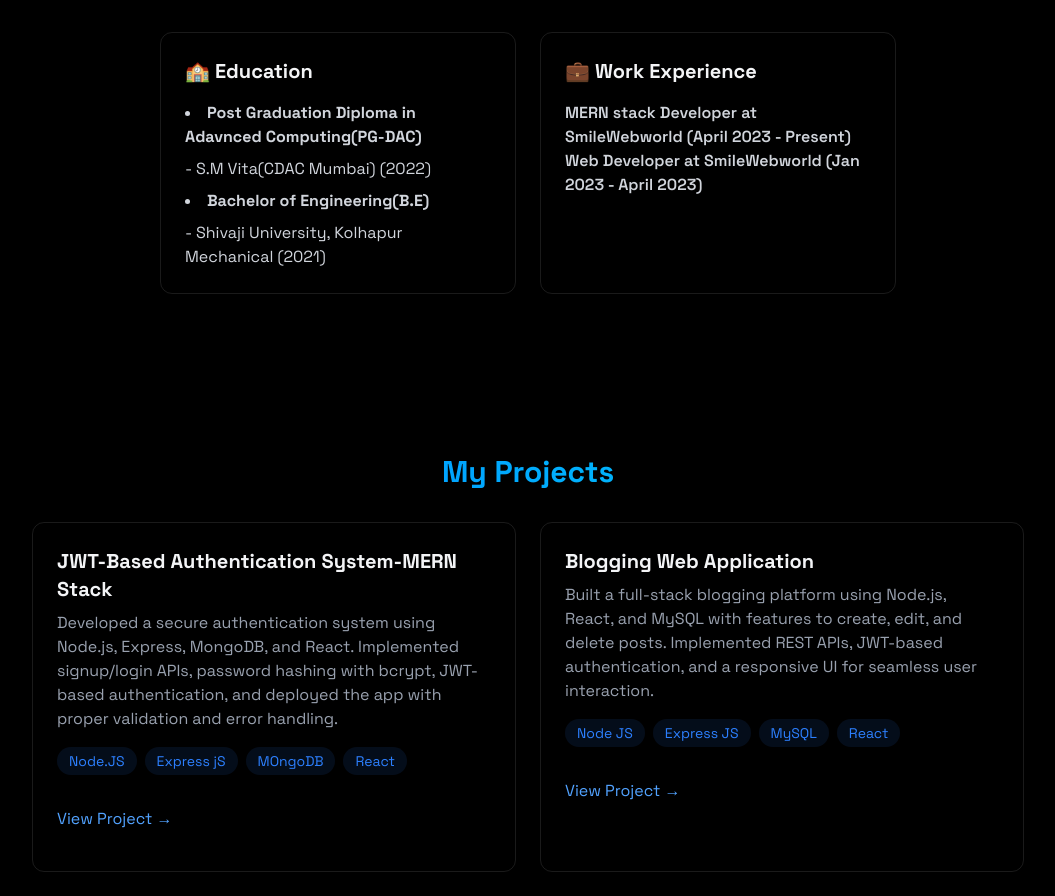
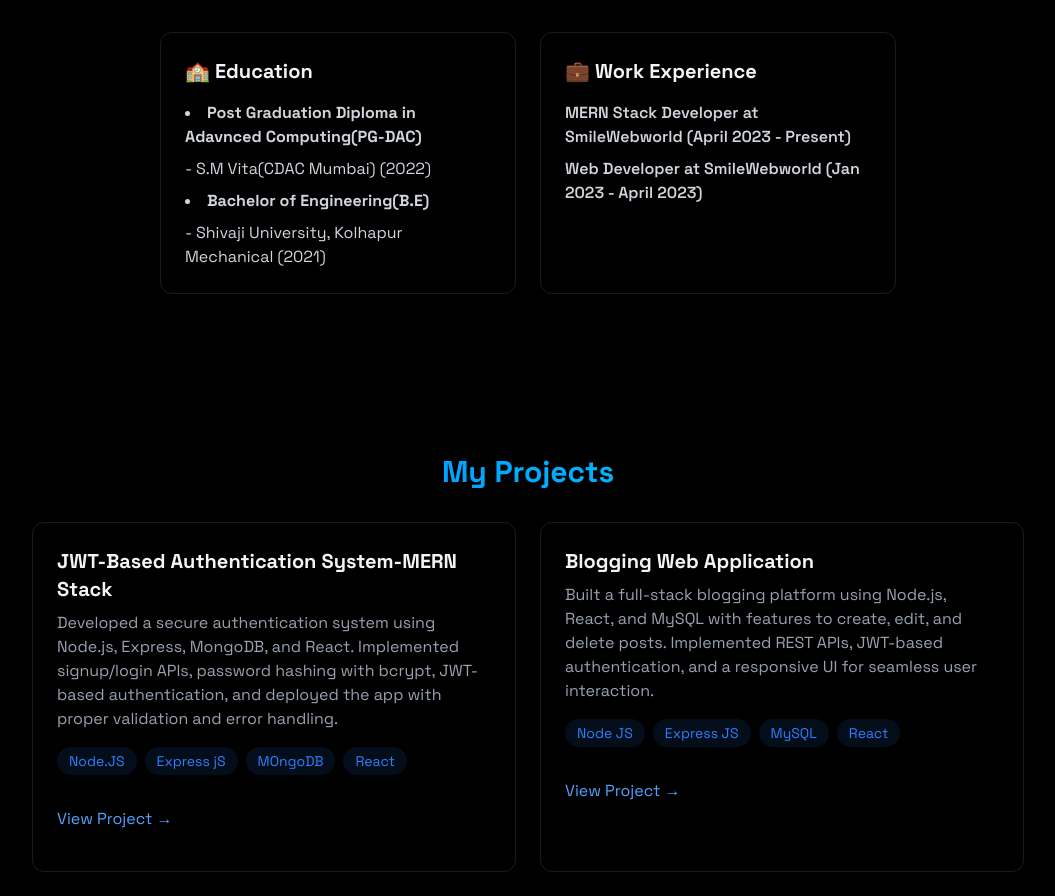
Before and after one commit to pratikdalvi22/pratikdalvi-portfolio, a React (Vite) app: page / in a window 1280 px wide. Shown: the part 1274-2170 px from the top of the page, without its empty margins (112-1167 px from the left). Built offline with nearby package versions, Linux system fonts and the light colour scheme; the HTML template or start-up script is replaced by a standard one.

Commit message:
About updat 1.1

```diff
--- a/src/components/sections/About.jsx
+++ b/src/components/sections/About.jsx
@@ -82,16 +82,15 @@ export const About = () => {
             <div className="p-6 rounded-xl border border-white/10 hover:-translate-y-1 hover:border-blue-500/30 hover:shadow-[0_2px_8px_rgba(59,130,246,0.2)] transition">
               <h3 className="text-xl font-bold mb-4"> 💼 Work Experience </h3>
               <div className="space-y-4 text-gray-300">
-                <div>
-                  <h4 className="font-semibold">
-                    {" "}
-                    MERN stack Developer at SmileWebworld (April 2023 - Present){" "}
-                  </h4>
-                  <h4 className="font-semibold">
-                    {" "}
-                    Web Developer at SmileWebworld (Jan 2023 - April 2023){" "}
-                  </h4>
-                </div>
+                <div className="flex flex-col gap-2">
+                    <p className="font-semibold">
+                           MERN Stack Developer at SmileWebworld (April 2023 - Present)
+                    </p>
+
+                    <p className="font-semibold">
+                            Web Developer at SmileWebworld (Jan 2023 - April 2023)
+                    </p>
+                  </div>
 
 
               </div>
```
